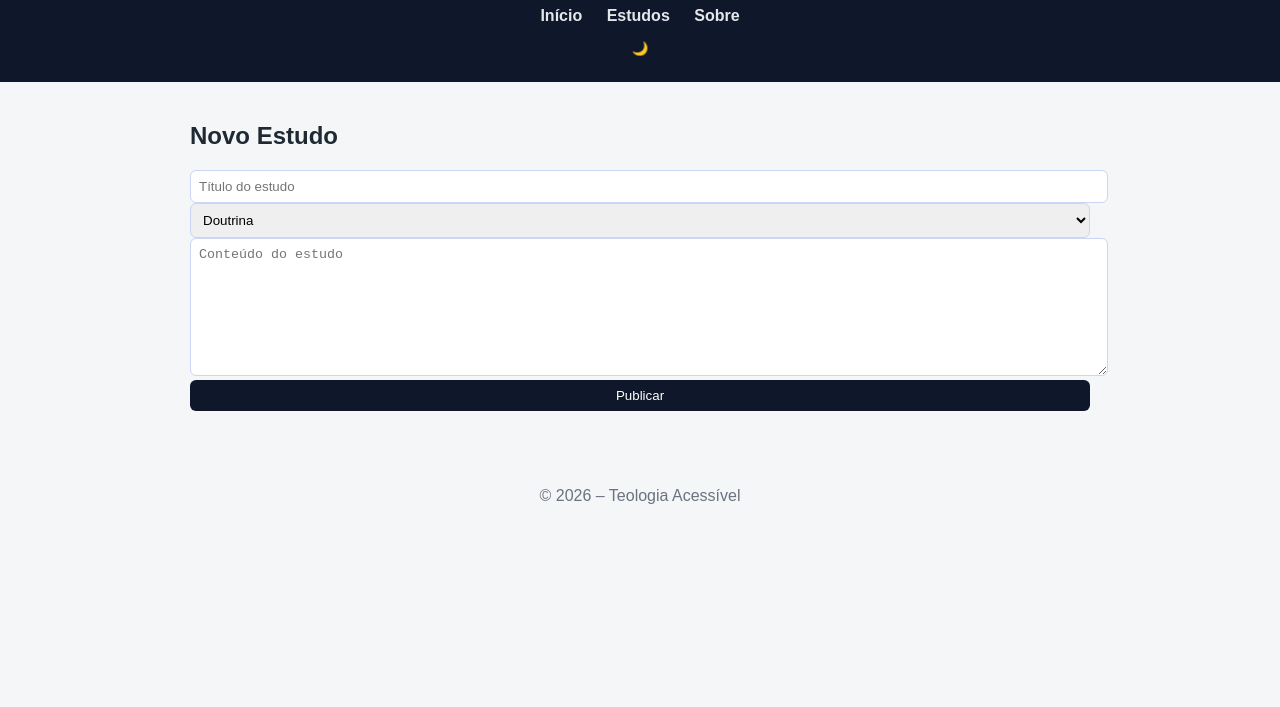
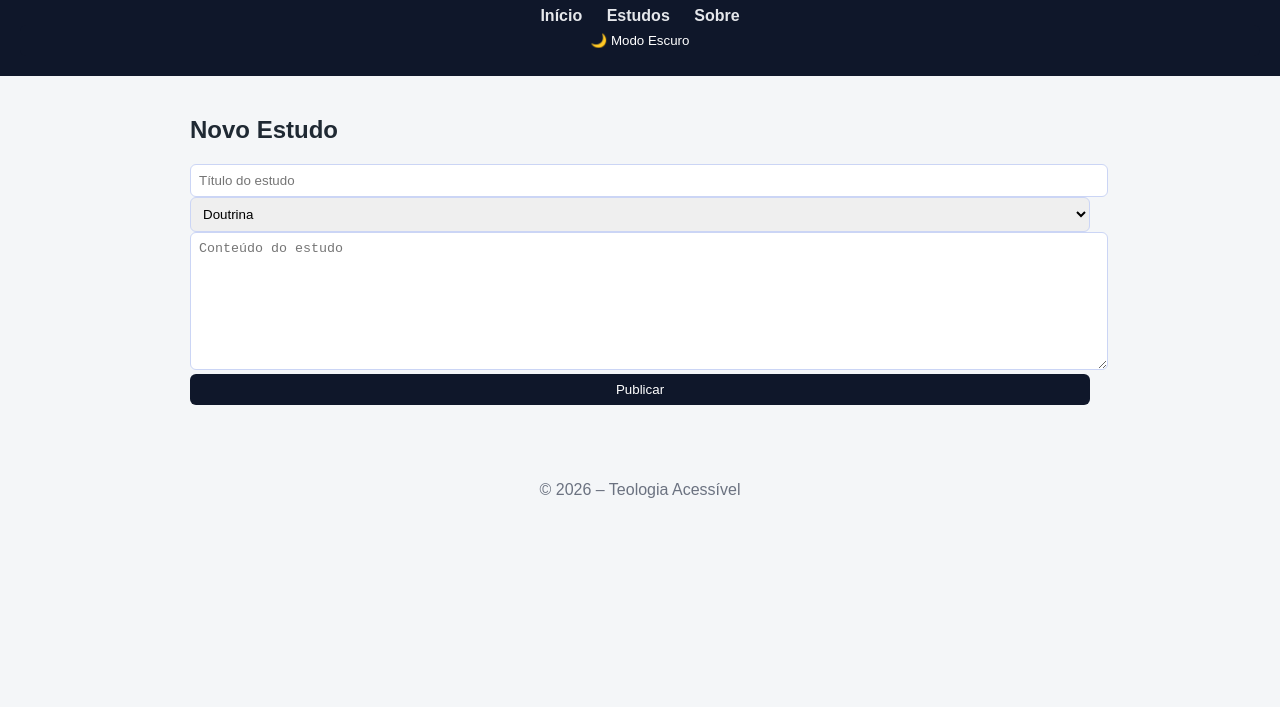
Before and after one commit to eduardowex-av/teologia-acess-vel, a plain HTML site: page admin.html in a window 1280 px wide. Shown: the part 93-800 px from the top of the page. Drawn offline with Linux system fonts and the light colour scheme.

Commit message:
Update theme toggle button and improve HTML structure

```diff
--- a/admin.html
+++ b/admin.html
@@ -14,7 +14,7 @@
       <a href="estudos.html">Estudos</a>
       <a href="sobre.html">Sobre</a>
     </nav>
-    <button id="toggleTema" title="Alternar modo escuro">🌙</button>
+    <button id="toggle-theme" class="theme-btn">🌙 Modo Escuro</button>
   </header>
 
   <main class="container">
```
